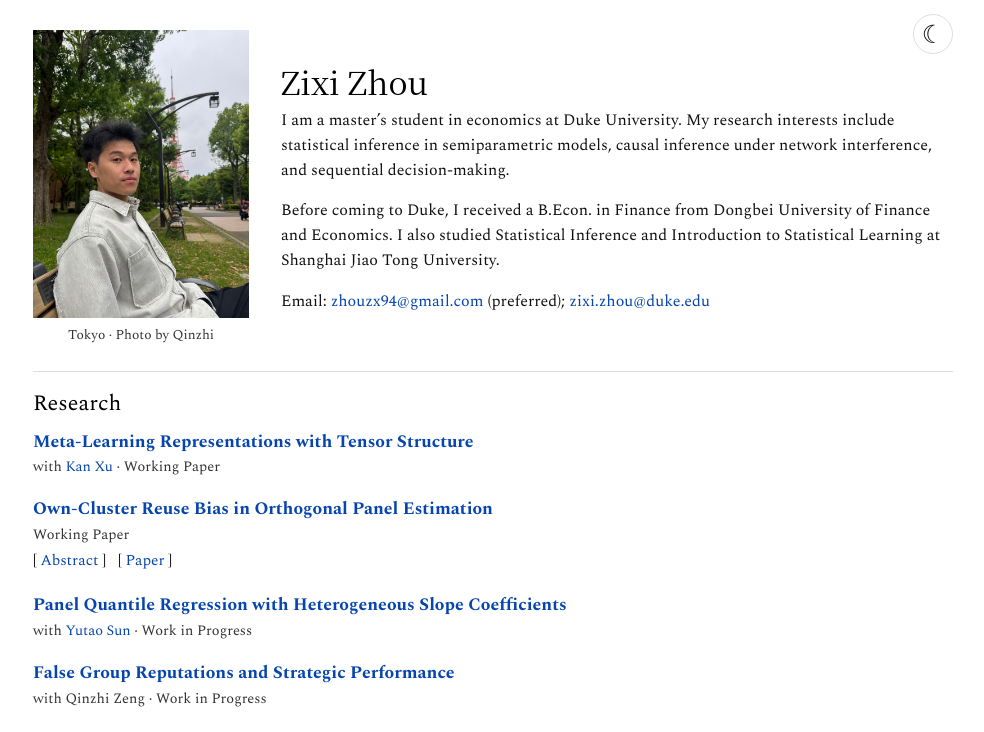
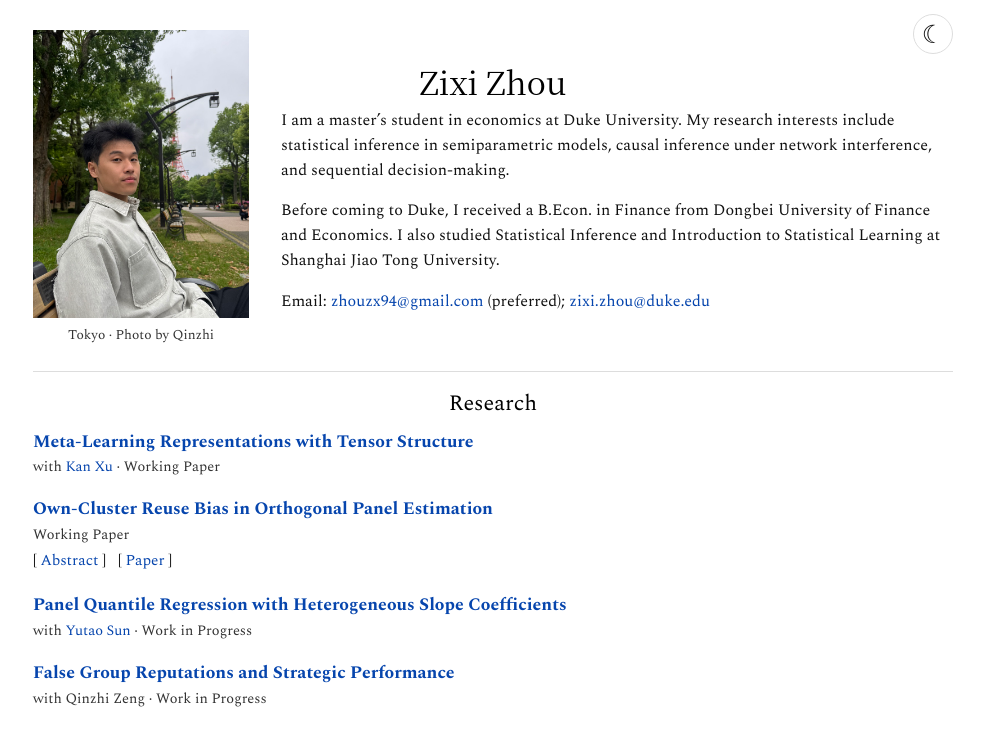
Before and after one commit to Zzxzhou/zzxzhou.github.io, a plain HTML site: page index.html in a window 1280 px wide. Shown: the top 732 px of the page, without its empty margins (147-1131 px from the left). Drawn offline with nearby package versions, Linux system fonts and the light colour scheme; some packages are replaced by stand-ins of ours; a script that the page names is missing.

Commit message:
Center the three homepage headings

```diff
--- a/assets/css/site.css
+++ b/assets/css/site.css
@@ -72,6 +72,7 @@ a:hover{
 }
 
 .profile-section{
+  container-type: inline-size;
   display: flex;
   flex-wrap: wrap;
   gap: 18px 32px;
@@ -123,10 +124,13 @@ h2{
 .home-section > h2{
   font-family: inherit;
   font-weight: 400;
+  text-align: center;
 }
 
 .profile-text .profile-name{
   font-family: "SimSun", "Songti SC", "STSong", "Noto Serif CJK SC", serif;
+  /* Match the page center when the photo and bio share a row. */
+  margin-inline-end: calc(100cqi - 100%);
 }
 
 .theme-toggle{
--- a/index.html
+++ b/index.html
@@ -16,7 +16,7 @@
   <link rel="preconnect" href="https://fonts.googleapis.com" />
   <link rel="preconnect" href="https://fonts.gstatic.com" crossorigin />
   <link rel="stylesheet" href="https://fonts.googleapis.com/css2?family=Spectral:ital,wght@0,400;0,700;1,400;1,700&amp;display=swap" />
-  <link rel="stylesheet" href="assets/css/site.css?v=20261121-home-layout" />
+  <link rel="stylesheet" href="assets/css/site.css?v=20261122-centered-headings" />
 
   <script>
     window.MathJax = {
```
